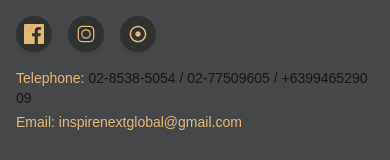
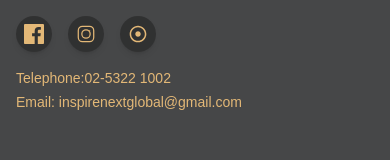
Before and after one commit to AmuroBrian/inspirenextglobal, a Next.js app: page /Career in a window 390 px wide. Shown: the part 2988-3148 px from the top of the page. Built offline with nearby package versions, Linux system fonts and the light colour scheme; no server answers.

Commit message:
telephone

```diff
--- a/src/app/components/Footer.jsx
+++ b/src/app/components/Footer.jsx
@@ -67,7 +67,7 @@ const Footer = () => {
           </div>
           <ul className="space-y-1 mb-4 text-left md:text-right text-sm sm:text-base break-all">
             <li>
-              <span className="font-medium text-[#e3b877]">Telephone:</span> 02-8538-5054 / 02-77509605 / +639946529009
+              <span className="font-medium text-[#e3b877]">Telephone:02-5322 1002</span>
             </li>
             <li>
               <a href="mailto:inspirenextglobal@gmail.com" className="hover:underline text-[#e3b877]">
```
